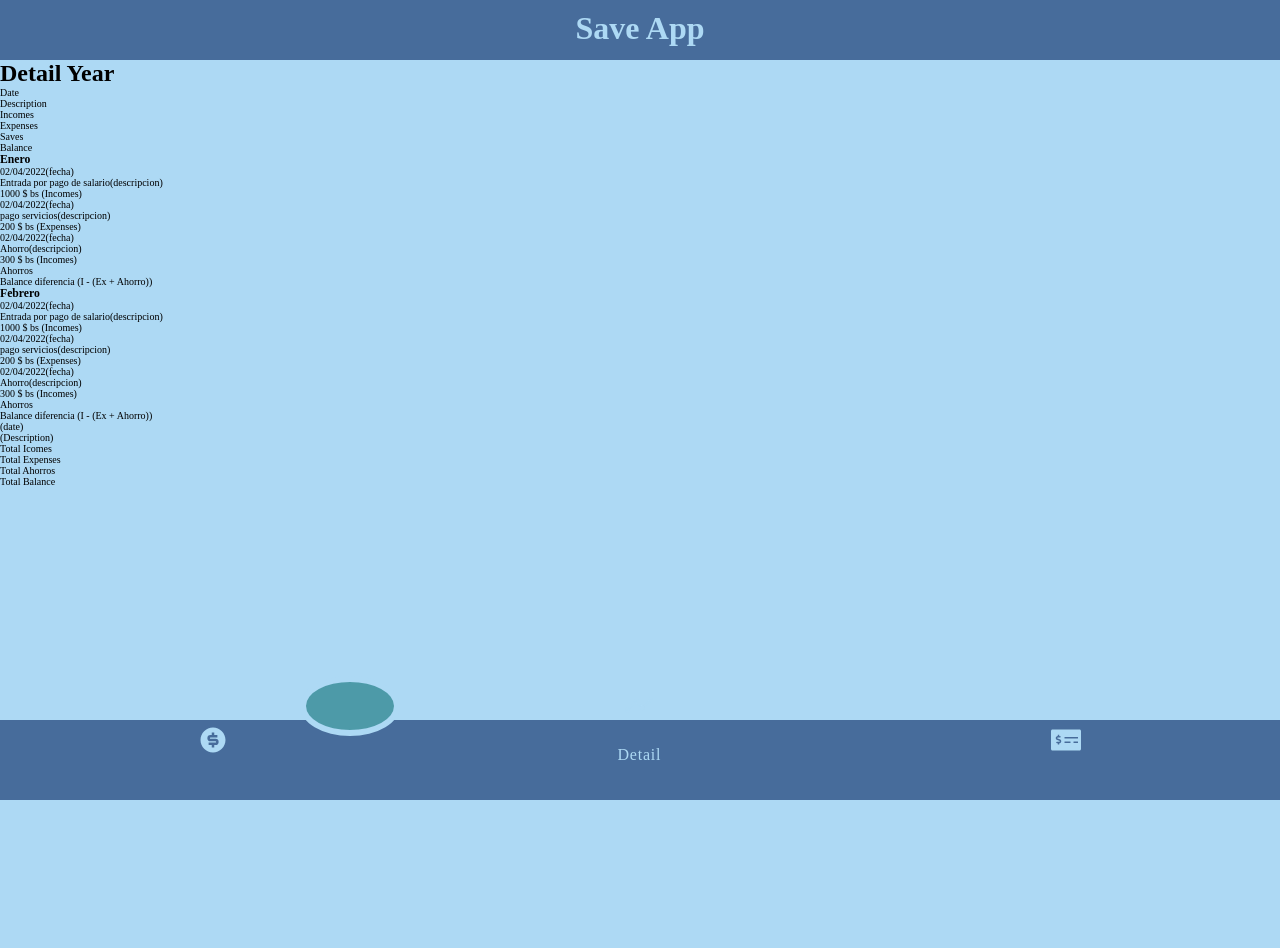
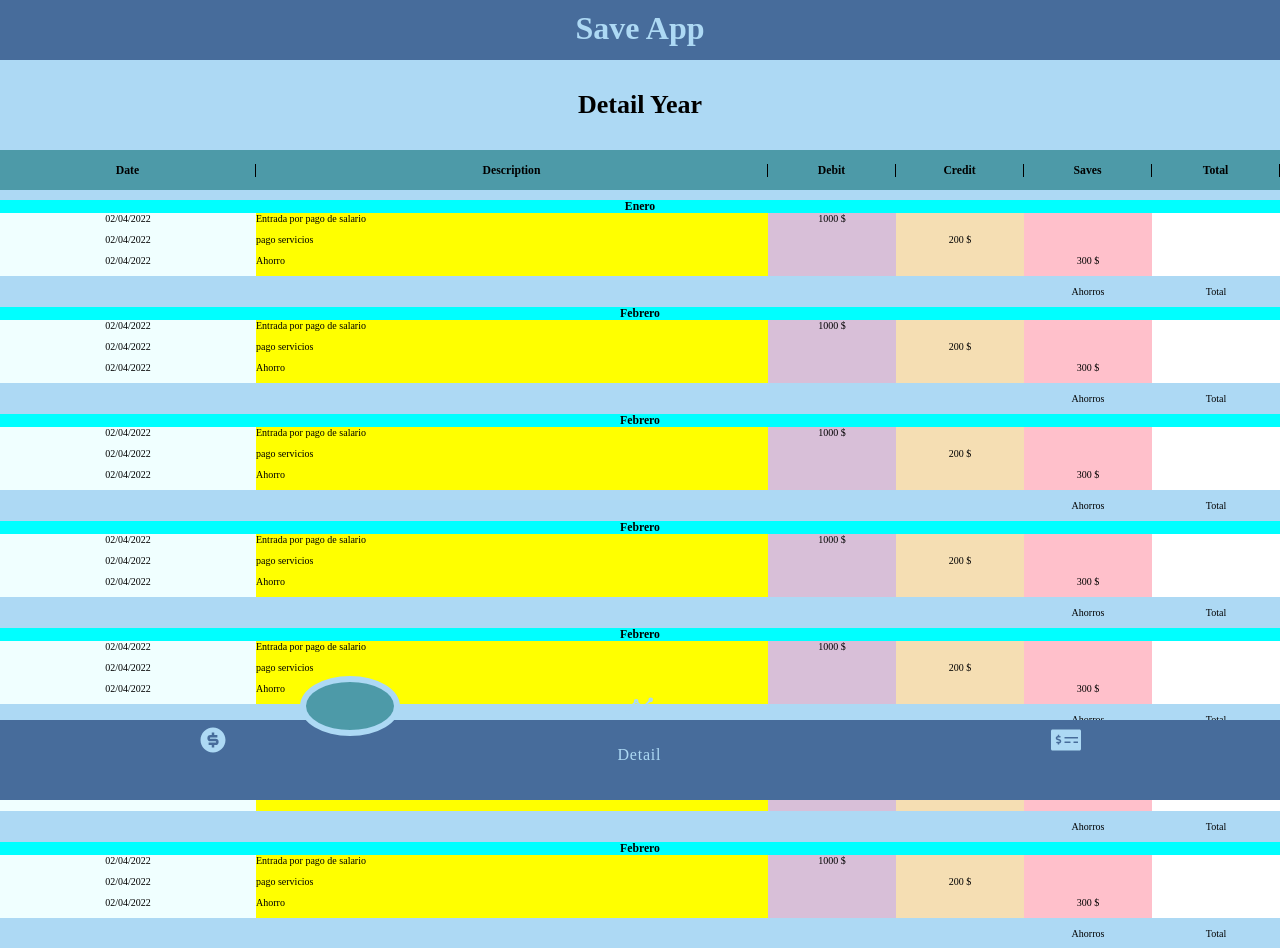
Before and after one commit to jyunakaike/SavesApp, a React app: page / in a window 1280 px wide. Shown: the top 948 px of the page. Before the commit the page ends 800 px from the top, so only its background shows below. Built offline with nearby package versions, Linux system fonts and the light colour scheme.

Commit message:
feat: detail component styles

```diff
--- a/src/pages/Detail/index.jsx
+++ b/src/pages/Detail/index.jsx
@@ -12,13 +12,13 @@ export const Detail = ({ setActive }) => {
   return (
     <section className={'Detail-container'}>
       <header className={'Detail-header'}><h2>Detail Year</h2></header>
-      <nav className='Detail-nav'  >
-        <div>Date</div>
-        <div>Description</div>
-        <div>Incomes</div>
-        <div>Expenses</div>
-        <div>Saves</div>
-        <div>Balance</div>
+      <nav className='Detail-nav'>
+        <div> <h3>Date</h3></div>
+        <div> <h3>Description</h3></div>
+        <div> <h3>Debit</h3> </div>
+        <div> <h3>Credit</h3></div>
+        <div> <h3>Saves</h3> </div>
+        <div> <h3>Total</h3></div>
       </nav>
 
       <main className='Detail-table'>
@@ -27,41 +27,41 @@ export const Detail = ({ setActive }) => {
           <div className='Detail-table-title'>
             <h3>Enero</h3>
           </div>
+          <div className='Detail-table-detail'>
+            <div>02/04/2022 {/*fecha*/}</div>
+            <div>Entrada por pago de salario{/* decripcion  */}</div>
 
-          <div className='Detail-table-detail'>
-            <div>02/04/2022(fecha)</div>
-            <div>Entrada por pago de salario(descripcion)</div>
-            <div>1000 $ bs (Incomes)</div>
+            <div>1000 $ {/* Incomes */}</div>
             <div></div>
             <div></div>
             <div></div>
           </div>
 
           <div className='Detail-table-detail' >
-            <div>02/04/2022(fecha)</div>
-            <div>pago servicios(descripcion)</div>
+            <div>02/04/2022{/* fecha */}</div>
+            <div>pago servicios{/* decripcion  */}</div>
             <div></div>
-            <div>200 $ bs (Expenses)</div>
+            <div>200 $  {/* Expenses */}</div>
             <div></div>
             <div></div>
           </div>
 
           <div className='Detail-table-detail'>
-            <div>02/04/2022(fecha)</div>
-            <div>Ahorro(descripcion)</div>
+            <div>02/04/2022{/* fecha */}</div>
+            <div>Ahorro{/* descripcion  */}</div>
             <div></div>
             <div></div>
-            <div>300 $ bs (Incomes)</div>
+            <div>300 $  {/* saves  */}</div>
             <div></div>
           </div>
 
-          <div className='Detail-table-detail'>
+          <div className='Detail-table-total'>
             <div></div>
             <div></div>
             <div></div>
             <div></div>
             <div>Ahorros</div>
-            <div>Balance diferencia (I - (Ex + Ahorro))</div>
+            <div>Total{/*  Balance diferencia (I - (Ex + Ahorro))*/}</div>
           </div>
         </div>
 
@@ -73,49 +73,263 @@ export const Detail = ({ setActive }) => {
           </div>
 
           <div className='Detail-table-detail'>
-            <div>02/04/2022(fecha)</div>
-            <div>Entrada por pago de salario(descripcion)</div>
-            <div>1000 $ bs (Incomes)</div>
+            <div>02/04/2022</div>
+            <div>Entrada por pago de salario</div>
+            <div>1000 $ </div>
             <div></div>
             <div></div>
             <div></div>
           </div>
 
           <div className='Detail-table-detail' >
-            <div>02/04/2022(fecha)</div>
-            <div>pago servicios(descripcion)</div>
+            <div>02/04/2022</div>
+            <div>pago servicios</div>
             <div></div>
-            <div>200 $ bs (Expenses)</div>
+            <div>200 $</div>
             <div></div>
             <div></div>
           </div>
 
           <div className='Detail-table-detail'>
-            <div>02/04/2022(fecha)</div>
-            <div>Ahorro(descripcion)</div>
+            <div>02/04/2022</div>
+            <div>Ahorro</div>
             <div></div>
             <div></div>
-            <div>300 $ bs (Incomes)</div>
+            <div>300 $ </div>
             <div></div>
           </div>
 
-          <div className='Detail-table-detail'>
+          <div className='Detail-table-total'>
             <div></div>
             <div></div>
             <div></div>
             <div></div>
             <div>Ahorros</div>
-            <div>Balance diferencia (I - (Ex + Ahorro))</div>
+            <div>Total</div>
           </div>
         </div>
 
-        {/* Tabla3  */}
+        {/* tabla2  */}
+        <div className='Detail-table-container'>
+          <div className='Detail-table-title'>
+            <h3>Febrero</h3>
+          </div>
 
+          <div className='Detail-table-detail'>
+            <div>02/04/2022</div>
+            <div>Entrada por pago de salario</div>
+            <div>1000 $ </div>
+            <div></div>
+            <div></div>
+            <div></div>
+          </div>
+
+          <div className='Detail-table-detail' >
+            <div>02/04/2022</div>
+            <div>pago servicios</div>
+            <div></div>
+            <div>200 $</div>
+            <div></div>
+            <div></div>
+          </div>
+
+          <div className='Detail-table-detail'>
+            <div>02/04/2022</div>
+            <div>Ahorro</div>
+            <div></div>
+            <div></div>
+            <div>300 $ </div>
+            <div></div>
+          </div>
+
+          <div className='Detail-table-total'>
+            <div></div>
+            <div></div>
+            <div></div>
+            <div></div>
+            <div>Ahorros</div>
+            <div>Total</div>
+          </div>
+        </div>
+
+        {/* tabla2  */}
+        <div className='Detail-table-container'>
+          <div className='Detail-table-title'>
+            <h3>Febrero</h3>
+          </div>
+
+          <div className='Detail-table-detail'>
+            <div>02/04/2022</div>
+            <div>Entrada por pago de salario</div>
+            <div>1000 $ </div>
+            <div></div>
+            <div></div>
+            <div></div>
+          </div>
+
+          <div className='Detail-table-detail' >
+            <div>02/04/2022</div>
+            <div>pago servicios</div>
+            <div></div>
+            <div>200 $</div>
+            <div></div>
+            <div></div>
+          </div>
+
+          <div className='Detail-table-detail'>
+            <div>02/04/2022</div>
+            <div>Ahorro</div>
+            <div></div>
+            <div></div>
+            <div>300 $ </div>
+            <div></div>
+          </div>
+
+          <div className='Detail-table-total'>
+            <div></div>
+            <div></div>
+            <div></div>
+            <div></div>
+            <div>Ahorros</div>
+            <div>Total</div>
+          </div>
+        </div>
+
+        {/* tabla2  */}
+        <div className='Detail-table-container'>
+          <div className='Detail-table-title'>
+            <h3>Febrero</h3>
+          </div>
+
+          <div className='Detail-table-detail'>
+            <div>02/04/2022</div>
+            <div>Entrada por pago de salario</div>
+            <div>1000 $ </div>
+            <div></div>
+            <div></div>
+            <div></div>
+          </div>
+
+          <div className='Detail-table-detail' >
+            <div>02/04/2022</div>
+            <div>pago servicios</div>
+            <div></div>
+            <div>200 $</div>
+            <div></div>
+            <div></div>
+          </div>
+
+          <div className='Detail-table-detail'>
+            <div>02/04/2022</div>
+            <div>Ahorro</div>
+            <div></div>
+            <div></div>
+            <div>300 $ </div>
+            <div></div>
+          </div>
+
+          <div className='Detail-table-total'>
+            <div></div>
+            <div></div>
+            <div></div>
+            <div></div>
+            <div>Ahorros</div>
+            <div>Total</div>
+          </div>
+        </div>
+
+        {/* tabla2  */}
+        <div className='Detail-table-container'>
+          <div className='Detail-table-title'>
+            <h3>Febrero</h3>
+          </div>
+
+          <div className='Detail-table-detail'>
+            <div>02/04/2022</div>
+            <div>Entrada por pago de salario</div>
+            <div>1000 $ </div>
+            <div></div>
+            <div></div>
+            <div></div>
+          </div>
+
+          <div className='Detail-table-detail' >
+            <div>02/04/2022</div>
+            <div>pago servicios</div>
+            <div></div>
+            <div>200 $</div>
+            <div></div>
+            <div></div>
+          </div>
+
+          <div className='Detail-table-detail'>
+            <div>02/04/2022</div>
+            <div>Ahorro</div>
+            <div></div>
+            <div></div>
+            <div>300 $ </div>
+            <div></div>
+          </div>
+
+          <div className='Detail-table-total'>
+            <div></div>
+            <div></div>
+            <div></div>
+            <div></div>
+            <div>Ahorros</div>
+            <div>Total</div>
+          </div>
+        </div>
+
+        {/* tabla2  */}
+        <div className='Detail-table-container'>
+          <div className='Detail-table-title'>
+            <h3>Febrero</h3>
+          </div>
+
+          <div className='Detail-table-detail'>
+            <div>02/04/2022</div>
+            <div>Entrada por pago de salario</div>
+            <div>1000 $ </div>
+            <div></div>
+            <div></div>
+            <div></div>
+          </div>
+
+          <div className='Detail-table-detail' >
+            <div>02/04/2022</div>
+            <div>pago servicios</div>
+            <div></div>
+            <div>200 $</div>
+            <div></div>
+            <div></div>
+          </div>
+
+          <div className='Detail-table-detail'>
+            <div>02/04/2022</div>
+            <div>Ahorro</div>
+            <div></div>
+            <div></div>
+            <div>300 $ </div>
+            <div></div>
+          </div>
+
+          <div className='Detail-table-total'>
+            <div></div>
+            <div></div>
+            <div></div>
+            <div></div>
+            <div>Ahorros</div>
+            <div>Total</div>
+          </div>
+        </div>
       </main>
-
-      <div>
-        <div>(date)</div>
-        <div>(Description)</div>
+      <div className='Detail-total-title'>
+        <h3>Year total</h3>
+      </div>
+      <div className='Detail-total'>
+        <div></div>
+        <div></div>
         <div>Total Icomes</div>
         <div>Total Expenses</div>
         <div>Total Ahorros</div>
--- a/src/pages/Detail/style.css
+++ b/src/pages/Detail/style.css
@@ -0,0 +1,179 @@
+.Detail-header{
+    width: 100%;
+    display: grid;
+    place-items: center;
+    margin: 3rem 0;
+}
+
+/* nav */
+.Detail-nav{
+    width: 100%;
+    height: 4rem;
+    background-color: var(--cadet-blue);
+    display: flex;
+    justify-content: center;
+    align-items: center;
+    margin-bottom: 1rem;
+}
+
+.Detail-nav div:nth-child(1) {
+    width: 20%;
+    /* background-color: red; */
+    border-right: 0.5px solid;
+    text-align: center;
+}
+.Detail-nav div:nth-child(2) {
+    width: 40%;
+    /* background-color: yellow; */
+    border-right: 0.5px solid;
+    text-align: center;
+}
+.Detail-nav div:nth-child(3) {
+    width: 10%;
+    /* background-color: green; */
+    border-right: 0.5px solid;
+    text-align: center;
+}
+.Detail-nav div:nth-child(4) {
+    width: 10%;
+    /* background-color: blue; */
+    border-right: 0.5px solid;
+    text-align: center;
+}
+.Detail-nav div:nth-child(5) {
+    width: 10%;
+    /* background-color: pink; */
+    border-right: 0.5px solid;
+    text-align: center;
+}
+
+.Detail-nav div:nth-child(6) {
+    width: 10%;
+    /* background-color: white; */
+    border-right: 0.5px solid;
+    text-align: center;
+}
+
+/* table */
+.Detail-table-container{
+    width: 100%;
+}
+
+.Detail-table-title{
+    width: 100%;
+    background-color: aqua;
+    text-align: center;
+}
+.Detail-table-detail{
+    display: flex;
+    /* padding-bottom: 10px; */
+
+}
+
+.Detail-table-detail div:nth-child(1) {
+    width: 20%;
+    background-color:azure;
+    /* border-right: 0.5px solid; */
+    padding-bottom: 10px;
+    text-align: center;
+}
+.Detail-table-detail div:nth-child(2) {
+    width: 40%;
+    background-color: yellow;
+    /* border-right: 0.5px solid; */
+}
+.Detail-table-detail div:nth-child(3) {
+    width: 10%;
+    background-color:thistle;
+    /* border-right: 0.5px solid; */
+    text-align: center;
+}
+.Detail-table-detail div:nth-child(4) {
+    width: 10%;
+    background-color:wheat;
+    /* border-right: 0.5px solid; */
+    text-align: center;
+}
+.Detail-table-detail div:nth-child(5) {
+    width: 10%;
+    background-color: pink;
+    /* border-right: 0.5px solid; */
+    text-align: center;
+}
+
+.Detail-table-detail div:nth-child(6) {
+    width: 10%;
+    background-color: white;
+    /* border-right: 0.5px solid; */
+    text-align: center;
+}
+
+/* detailtabletotal */
+.Detail-total-title{
+    width: 100%;
+    background-color: greenyellow;
+    text-align: center;
+}
+
+.Detail-table-total{
+    display: flex;
+    justify-content: flex-end;
+    margin: 1rem 0;
+}
+
+.Detail-table-total div:nth-last-child(1) {
+    width: 10%;
+    /* border-right: 0.5px solid; */
+    text-align: center;
+}
+.Detail-table-total div:nth-last-child(2) {
+    width: 10%;
+    /* border-right: 0.5px solid; */
+    text-align: center;
+}
+
+
+/* Detail-Total */
+.Detail-total{
+    width: 100%;
+    display: flex;
+    margin-bottom: 13rem;
+}
+
+.Detail-total div:nth-child(1) {
+    width: 20%;
+    background-color:azure;
+    /* border-right: 0.5px solid; */
+    padding-bottom: 10px;
+    text-align: center;
+}
+.Detail-total div:nth-child(2) {
+    width: 40%;
+    background-color: yellow;
+    /* border-right: 0.5px solid; */
+}
+.Detail-total div:nth-child(3) {
+    width: 10%;
+    background-color:thistle;
+    /* border-right: 0.5px solid; */
+    text-align: center;
+}
+.Detail-total div:nth-child(4) {
+    width: 10%;
+    background-color:wheat;
+    /* border-right: 0.5px solid; */
+    text-align: center;
+}
+.Detail-total div:nth-child(5) {
+    width: 10%;
+    background-color: pink;
+    /* border-right: 0.5px solid; */
+    text-align: center;
+}
+
+.Detail-total div:nth-child(6) {
+    width: 10%;
+    background-color: white;
+    /* border-right: 0.5px solid; */
+    text-align: center;
+}
--- a/src/styles/global.css
+++ b/src/styles/global.css
@@ -26,9 +26,8 @@ h1{
 }
 
 h2{
-    font-size: 2.4rem;
+    font-size: 2.6rem;
 }
-
 p{
     font-size: 1.6rem;
 }
```
